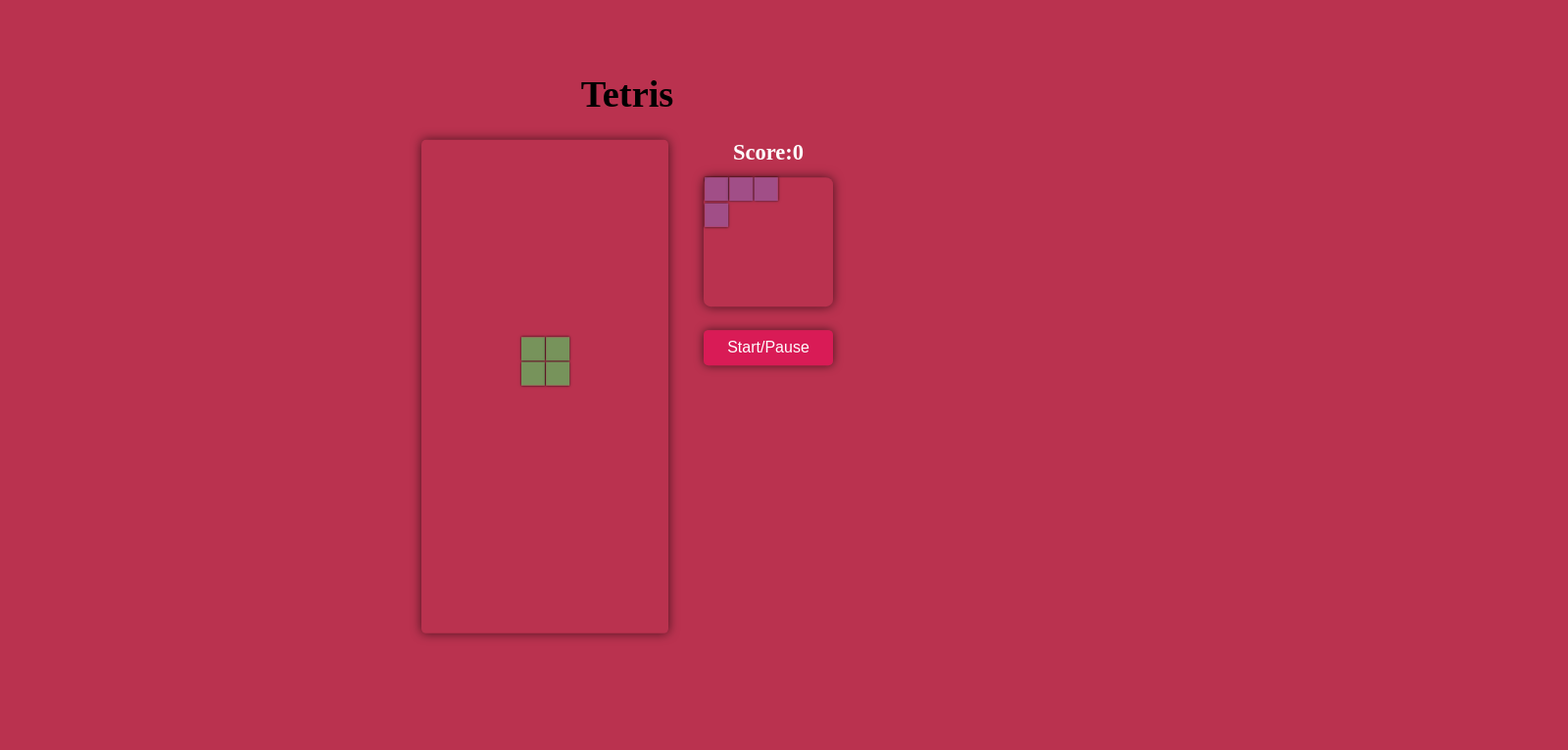
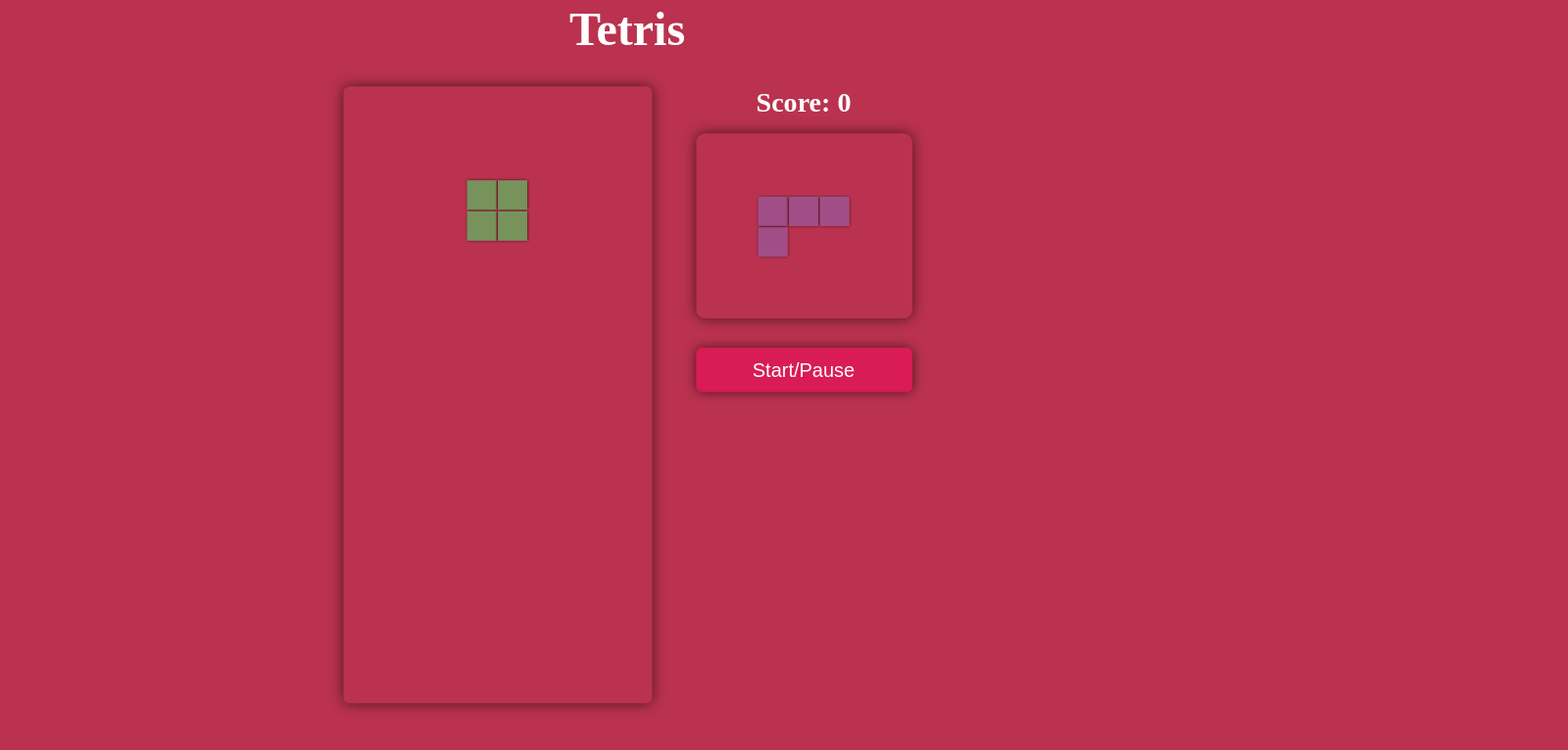
Before and after one commit to Misha327/Tetris, a plain HTML site: page index.html in a window 1280 px wide. Both pictures are taken after a click on the button "Start/Pause". Shown: the whole page at 98% size, 1600 px wide, since content can reach past the window. Drawn offline with Linux system fonts and the light colour scheme.

Commit message:
added moveDown feature and styling fixes

```diff
--- a/app.js
+++ b/app.js
@@ -22,30 +22,30 @@ document.addEventListener("DOMContentLoaded", () => {
 
 	// Tetriminoes
 	const lTetromino = [
-		[1, 2, 3, 1 + width],
+		[1 + width, 2 + width, 3 + width, 1 + width * 2],
 		[1, 2, 2 + width, 2 + width * 2],
 		[1 + width * 2, 2 + width * 2, 3 + width * 2, 3 + width],
-		[1, width + 1, width * 2 + 1, width * 2 + 2],
+		[2, width + 2, width * 2 + 2, width * 2 + 3],
 	];
 
 	const iTetromino = [
-		[1, 2, 3, 4],
-		[1, 1 + width, 1 + width * 2, 1 + width * 3],
-		[1, 2, 3, 4],
-		[1, 1 + width, 1 + width * 2, 1 + width * 3],
+		[1 + width, 2 + width, 3 + width, 4 + width],
+		[3, 3 + width, 3 + width * 2, 3 + width * 3],
+		[1 + width * 2, 2 + width * 2, 3 + width * 2, 4 + width * 2],
+		[2, 2 + width, 2 + width * 2, 2 + width * 3],
 	];
 
 	const tTetromino = [
-		[1, 2, 3, 2 + width],
-		[2, 1 + width, 2 + width, 2 + width * 2],
-		[2, 1 + width, 2 + width, 3 + width],
-		[2, 2 + width, 2 + width * 2, 3 + width],
+		[1 + width, 2 + width, 3 + width, 2],
+		[2, 3 + width, 2 + width, 2 + width * 2],
+		[1 + width, 2 + width, 3 + width, 2 + width * 2],
+		[2, 2 + width, 2 + width * 2, 1 + width],
 	];
 
 	const sTetromino = [
 		[1 + width, 2, 3, 2 + width],
-		[1, 1 + width, 2 + width, 2 + width * 2],
-		[1 + width, 2, 3, 2 + width],
+		[2, 2 + width, 3 + width, 3 + width * 2],
+		[2 + width, 1 + width * 2, 2 + width * 2, 3 + width],
 		[1, 1 + width, 2 + width, 2 + width * 2],
 	];
 
@@ -59,7 +59,7 @@ document.addEventListener("DOMContentLoaded", () => {
 	let color = [
 		"rgba(151, 90, 160, 0.70)",
 		"rgba(200, 202, 83, 0.70)",
-		"rgba(202, 151, 83, 0.70)",
+		"rgba(239, 123, 123, 0.72)",
 		"rgba(102, 186, 214, 0.70)",
 		"rgba(92, 188, 98, 0.70)",
 	];
@@ -94,6 +94,7 @@ document.addEventListener("DOMContentLoaded", () => {
 
 	let down = false;
 	function control(e) {
+		if (timerId) {
 			if (e.keyCode === 37) {
 				moveLeft();
 			}
@@ -112,13 +113,6 @@ document.addEventListener("DOMContentLoaded", () => {
 				return;
 			}
 		}
-
-	function gameLoop() {
-		// console.log(currRotation);
-		undraw();
-		currLocation = currLocation + width;
-		draw();
-		freeze();
 	}
 
 	// Freeze function
@@ -181,7 +175,12 @@ document.addEventListener("DOMContentLoaded", () => {
 		draw();
 	}
 
-	function moveDown() {}
+	function moveDown() {
+		undraw();
+		currLocation += 10;
+		draw();
+		freeze();
+	}
 
 	function rotate() {
 		let nextRotation = currRotation + 1;
@@ -215,15 +214,40 @@ document.addEventListener("DOMContentLoaded", () => {
 
 	// Show up-next tetromino in mini-grid display
 	const displaySquares = document.querySelectorAll(".mini-grid div");
-	const displayWidth = 5;
+	const displayWidth = 7;
 	const displayIndex = 0;
 
 	const upNextTetromino = [
-		[0, 0 + displayWidth, 1, 2],
-		[0, 1, 2, 3],
-		[1, 2, 3, 2 + displayWidth],
-		[1 + displayWidth, 2, 3, 2 + displayWidth],
-		[0, 1, 0 + displayWidth, 1 + displayWidth],
+		// L
+		[
+			2 + displayWidth * 2,
+			2 + displayWidth * 3,
+			3 + displayWidth * 2,
+			4 + displayWidth* 2,
+		],
+		// I
+		[1 + displayWidth* 2, 2 + displayWidth* 2, 3 + displayWidth* 2, 4 + displayWidth* 2],
+		// T
+		[
+			2 + displayWidth* 2,
+			3 + displayWidth* 2,
+			4 + displayWidth* 2,
+			3 + displayWidth * 3,
+		],
+		// S
+		[
+			2 + displayWidth * 3,
+			3 + displayWidth* 2,
+			4 + displayWidth* 2,
+			3 + displayWidth * 3,
+		],
+		//  O
+		[
+			2 + displayWidth* 2,
+			3 + displayWidth* 2,
+			2 + displayWidth * 3,
+			3 + displayWidth * 3,
+		],
 	];
 
 	function displayShape() {
@@ -244,7 +268,7 @@ document.addEventListener("DOMContentLoaded", () => {
 			timerId = null;
 		} else {
 			draw();
-			timerId = setInterval(gameLoop, 350);
+			timerId = setInterval(gameLoop, 800);
 			displayShape();
 		}
 	});
@@ -279,14 +303,25 @@ document.addEventListener("DOMContentLoaded", () => {
 		}
 	}
 
+	function gameLoop() {
+		// console.log(currRotation);
+		undraw();
+		currLocation = currLocation + width;
+		draw();
+		freeze();
+	}
+
 	function gameOver() {
 		if (
 			current.some((index) =>
 				squares[currLocation + index].classList.contains("taken")
 			)
 		) {
-			scoreDisplay.innerHTML = "GAME OVER";
 			clearInterval(timerId);
+
+			squares.forEach((square) => {
+				square.classList.remove("tetromino");
+			});
 		}
 	}
 });
--- a/index.html
+++ b/index.html
@@ -237,11 +237,32 @@
 
       <div class="column">
         <!-- <div class="container"> -->
-        <h3 class="flex-center">Score: <span id="score">0</span></h3>
+        <h3 class="flex-center">Score:&nbsp; <span id="score">0</span></h3>
 
         <!-- <div class="break"></div> -->
         <div class="secondary-container"></div>
         <div class="mini-grid">
+          <div></div>
+          <div></div>
+          <div></div>
+          <div></div>
+          <div></div>
+          <div></div>
+          <div></div>
+          <div></div>
+          <div></div>
+          <div></div>
+          <div></div>
+          <div></div>
+          <div></div>
+          <div></div>
+          <div></div>
+          <div></div>
+          <div></div>
+          <div></div>
+          <div></div>
+          <div></div>
+          <div></div>
           <div></div>
           <div></div>
           <div></div>
--- a/style.css
+++ b/style.css
@@ -10,13 +10,15 @@ body {
 	overflow: hidden;
 }
 .main-container {
-
+  margin: auto;
 	/* align-items: stretch; */
 	display: flex;
 	flex-direction: column;
 	width: 100%;
 	justify-content: center;
 	align-items: center;
+	transform: scale(0.8);
+
 	/* flex-wrap: wrap; */
 }
 
@@ -25,40 +27,71 @@ body {
 }
 
 .title {
+  color: white;
 	margin-bottom: 20px;
 }
 
-@media only screen and (min-width: 1200px) {
+
+
+@media only screen and (min-width: 576px) {
 	.main-container {
-    transform: scale(1.5);
+		transform: scale(1.2);
+	}
+	@media only screen and (max-height: 768px) {
+		.main-container {
+			transform: scale(1);
+		}
+	}
+	@media only screen and (max-height: 576px) {
+		.main-container {
+			transform: scale(0.8);
+		}
+	}
+}
 
+@media only screen and (min-width: 768px) {
+	.main-container {
+		transform: scale(1.3);
+	}
+	@media only screen and (max-height: 768px) {
+		.main-container {
+			transform: scale(1.2);
+		}
+	}
+	@media only screen and (max-height: 576px) {
+		.main-container {
+			transform: scale(0.8);
+		}
 	}
 }
 @media only screen and (min-width: 992px) {
-	.grid {
-		height: 840px;
-		width: 420px;
+	.main-container {
+		transform: scale(1.4);
 	}
-	.grid div {
-		height: 25px;
-		width: 25px;
-		margin: 1px;
+	@media only screen and (max-height: 768px) {
+		.main-container {
+			transform: scale(1.2);
+		}
 	}
-	.main-container {
-    transform: scale(1.4);
-
+	@media only screen and (max-height: 576px) {
+		.main-container {
+			transform: scale(0.8);
+		}
 	}
 }
-@media only screen and (min-width: 768px) {
+@media only screen and (min-width: 1200px) {
 	.main-container {
-    transform: scale(1.3);
-
+		transform: scale(1.5);
 	}
-}
-@media only screen and (min-width: 576px) {
-	.main-container {
-    transform: scale(1.2);
-
+	@media only screen and (max-height: 768px) {
+		.main-container {
+			transform: scale(1.2);
+		}
+	}
+	@media only screen and (max-height: 576px) {
+		.main-container {
+			transform: scale(0.8);
+		}
 	}
 }
 .container {
@@ -79,7 +112,8 @@ body {
 .grid {
 	min-width: 200px;
 	margin-right: 30px;
-	display: flex;
+  display: flex;
+  align-items: center;
 	flex-flow: wrap;
 	height: 420px;
 	width: 210px;
@@ -100,9 +134,8 @@ body {
 }
 
 .mini-grid {
-	margin: 0 auto;
-	height: 110px;
-	width: 110px;
+	height: 126px;
+	width: 147px;
 	display: flex;
 	flex-wrap: wrap;
 	box-shadow: 0 0 9px #0000009e;
@@ -113,9 +146,9 @@ body {
 .mini-grid div {
 	height: 20px;
 	width: 20px;
-	margin: 0.5px;
+  margin: 0.5px;
+  border: none;
 	/* border: 1px dotted; */
-	border-color: white;
 	/* margin: 1px; */
 	/* background-color: rgb(26, 172, 216); */
 }
```
Lines whose indentation alone changed are shown as unchanged.
